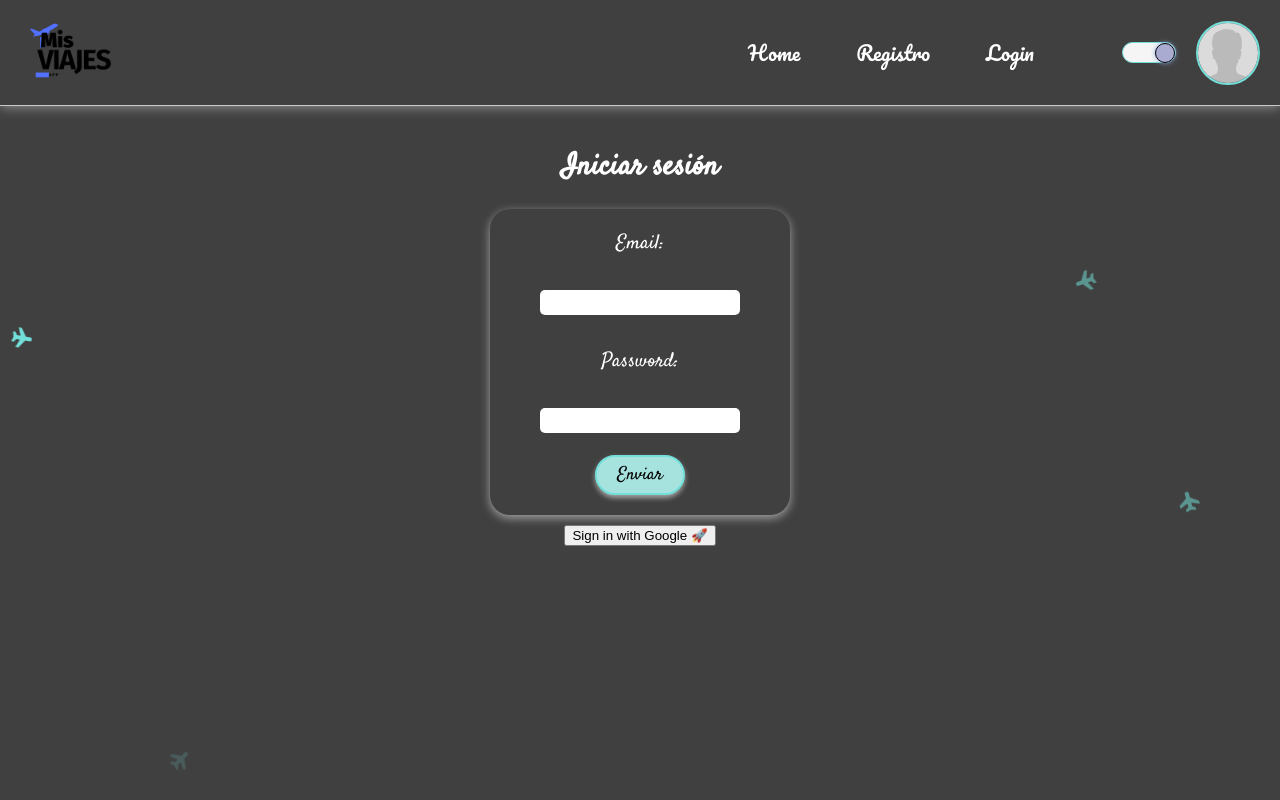
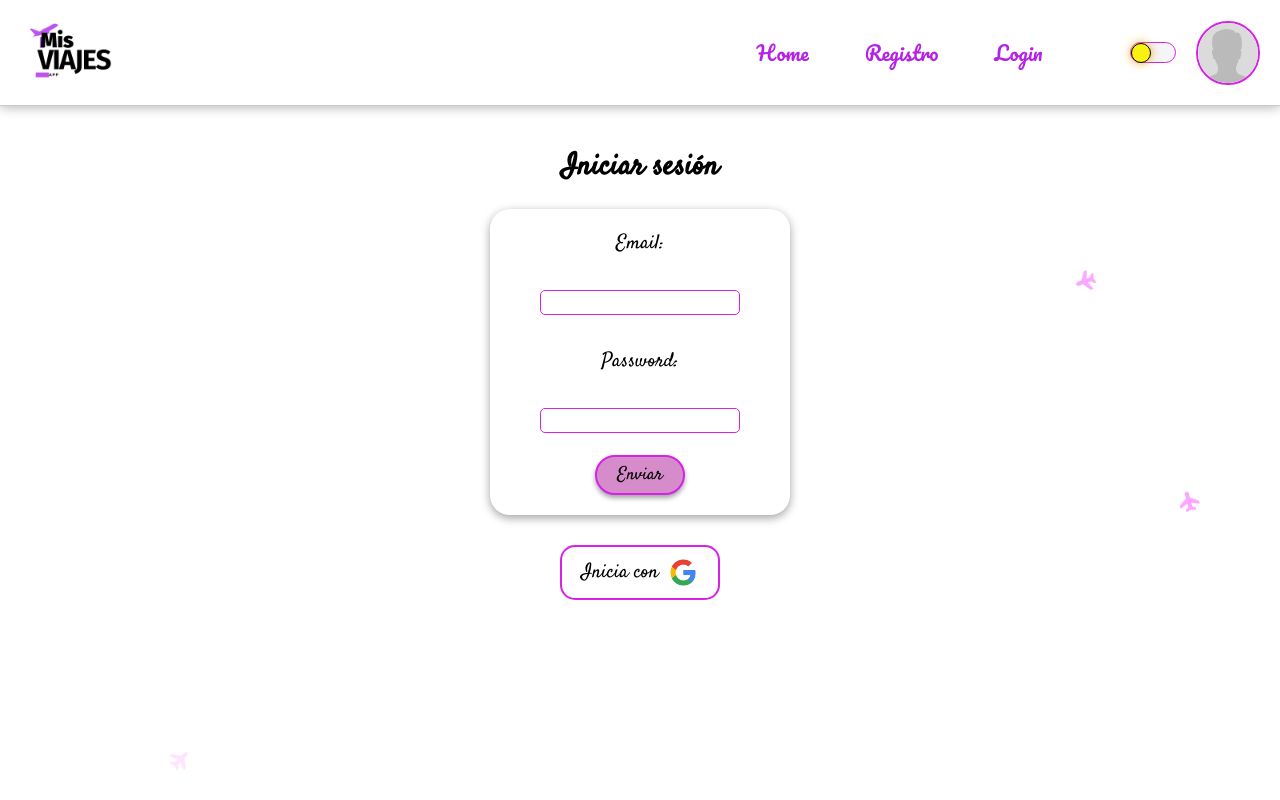
Before and after one commit to griloxx/frontendMisViajes, a React (Vite) app: page /login in a window 1280 px wide. Built offline with nearby package versions, Linux system fonts and the light colour scheme; a web font is replaced by a local one.

Commit message:
modo oscuro finish

```diff
--- a/index.html
+++ b/index.html
@@ -1,5 +1,5 @@
 <!DOCTYPE html>
-<html lang="es">
+<html id="html" lang="es">
   <head>
     <meta charset="UTF-8" />
     <link rel="icon" type="image/svg+xml" href="./favicon.svg" />
--- a/src/Components/GoogleLogin.jsx
+++ b/src/Components/GoogleLogin.jsx
@@ -5,6 +5,7 @@ import { servicioLoginUsuario } from '../Api/servicioLoginUsuario';
 import { servicioRegistroUsuario } from '../Api/servicioRegistroUsuario';
 import { useNavigate } from 'react-router';
 import { useLogin } from '../../Hooks/useLogin';
+import googleImg from '../imagenes/google.png';
 
 function App({showToast}) {
     const [ user, setUser ] = useState([]);
@@ -89,7 +90,7 @@ function App({showToast}) {
 
     return (
         <div>
-            <button onClick={() => login()}>Sign in with Google 🚀 </button>
+            <button className='boton-google' onClick={() => login()}>Inicia con <img src={googleImg} alt='Google'/> </button>
         </div>
     );
 }
--- a/src/Styles/header.css
+++ b/src/Styles/header.css
@@ -93,6 +93,7 @@
 }
 .logo-img {
   width: 10rem;
+  filter: hue-rotate(45deg);
 }
 .logo {
   width: 0;
@@ -124,7 +125,7 @@
 .modo {
   width: 2rem;
   height: 2rem;
-  background-color: #d3e324;
+  background-color: #f9f10f;
   box-shadow: 0 0 1rem rgb(227, 163, 36);
   border: 1px solid black;
   border-radius: 50%;
@@ -132,7 +133,7 @@
     box-shadow 0.5s linear;
 }
 .modo-oscuro {
-  margin-left: 3.2rem;
+  margin-left: 2rem;
   background-color: rgb(170, 171, 208);
   box-shadow: 0 0 0.5rem rgb(145, 174, 228);
 }
@@ -244,7 +245,7 @@
     margin-right: 2rem;
   }
 }
-@media (max-width: 1024px) {
+@media (max-width: 769px) {
   .boton-modo-noche {
     display: none;
   }
@@ -260,4 +261,13 @@
   .li-link {
     font-size: 2.7rem;
   }
+  .modo-oscuro {
+    margin-left: 2.5rem;
+  }
 }
+@media (min-width: 1560px) {
+
+  .modo-oscuro {
+    margin-left: 2.8rem;
+  }
+}
--- a/src/Styles/index.css
+++ b/src/Styles/index.css
@@ -11,8 +11,8 @@
   --blanco: #fff;
   --negro: #212121;
   --color-bordes-menus: #cacaca;
-  --color-fondo-oscuro: rgb(64, 64, 64);
-  --color-fondo-medio: rgb(64, 64, 64);
+  --color-fondo-oscuro: #0c1317;
+  --color-fondo-medio: #0c1317;
   --color-modo-oscuro: #72e0d9;
   --color-modo-oscuro-botones: #a6e3df;
 }
@@ -43,6 +43,26 @@ li {
 
 .main {
   padding: 2rem 5rem 2rem 5rem;
+}
+.boton-google {
+  background-color: transparent;
+  border: none;
+  display: flex;
+  align-items: center;
+  gap: 1rem;
+  cursor: pointer;
+  margin-top: 2rem;
+  border: .2rem solid var(--color-bordes);
+  border-radius: 1.5rem;
+  padding: 1rem 2rem;
+  font-family: var(--fuente-principal);
+  font-size: 2rem;
+}
+.boton-google:hover {
+ box-shadow: 0 0 1rem var(--color-bordes);
+}
+.boton-google img {
+  width: 3rem;
 }
 
 .vuelo,
@@ -155,7 +175,7 @@ li {
     animation-delay: 2s;
   }
 }
-body.oscuro {
+.oscuro body {
   background-color: var(--color-fondo-medio);
   color: white;
 }
@@ -290,6 +310,9 @@ body.oscuro {
   filter: drop-shadow(0 0 1rem var(--color-modo-oscuro));
 
 }
+.oscuro .logo-img {
+  filter: invert() hue-rotate(119deg);
+}
 
 .oscuro .flecha:hover {
   box-shadow: 0 0 2rem var(--color-modo-oscuro);
@@ -326,6 +349,13 @@ body.oscuro {
 }
 .oscuro .entrada-lista footer div p {
   color: var(--color-modo-oscuro);
+}
+.oscuro .boton-google {
+  color: white;
+  border-color: var(--color-modo-oscuro);
+}
+.oscuro .boton-google:hover {
+  box-shadow: 0 0 1rem var(--color-modo-oscuro);
 }
 
 @keyframes votar2 {
@@ -386,25 +416,31 @@ body.oscuro {
   border-color: var(--color-modo-oscuro);
 }
 .oscuro .vuelo{
-  color: var(--color-modo-oscuro);
   animation-name: volaroscuro;
+  color: transparent;
 }
 .oscuro .vuelo2{
-  color: var(--color-modo-oscuro);
   animation-name: volaroscuro2;
+  color: transparent;
 }
 .oscuro .vuelo3{
-  color: var(--color-modo-oscuro);
   animation-name: volaroscuro3;
+  color: transparent;
 }
 .oscuro .vuelo4{
-  color: var(--color-modo-oscuro);
   animation-name: volaroscuro4;
+  color: transparent;
 }
 .oscuro .div-sub-loader{
   background-color: var(--color-modo-oscuro-botones);
   border-color: var(--color-modo-oscuro);
   box-shadow: 0 0 1rem var(--color-modo-oscuro);
+}
+.oscuro::-webkit-scrollbar {
+  background-color: transparent;
+}
+.oscuro::-webkit-scrollbar-thumb {
+  background-color: var(--color-modo-oscuro); /
 }
 
 @keyframes volaroscuro {
--- a/src/context/ModoOscuroContext.jsx
+++ b/src/context/ModoOscuroContext.jsx
@@ -2,12 +2,12 @@ import { createContext, useEffect, useState } from "react";
 
 export const ModoOscuroContext = createContext();
 export function ModoOscuroProvider({ children }) {
-  const [modoOscuro, setModoOscuro] = useState(false);
+  const [modoOscuro, setModoOscuro] = useState(true);
   useEffect(() => {
-    const body = document.getElementById("body");
+    const html = document.getElementById("html");
     !modoOscuro
-      ? body.classList.add("oscuro")
-      : body.classList.remove("oscuro");
+      ? html.classList.add("oscuro")
+      : html.classList.remove("oscuro");
   }, [modoOscuro]);
   return (
     <ModoOscuroContext.Provider value={{ modoOscuro, setModoOscuro }}>
```
Also changed, not shown: src/imagenes/google.png (added).
